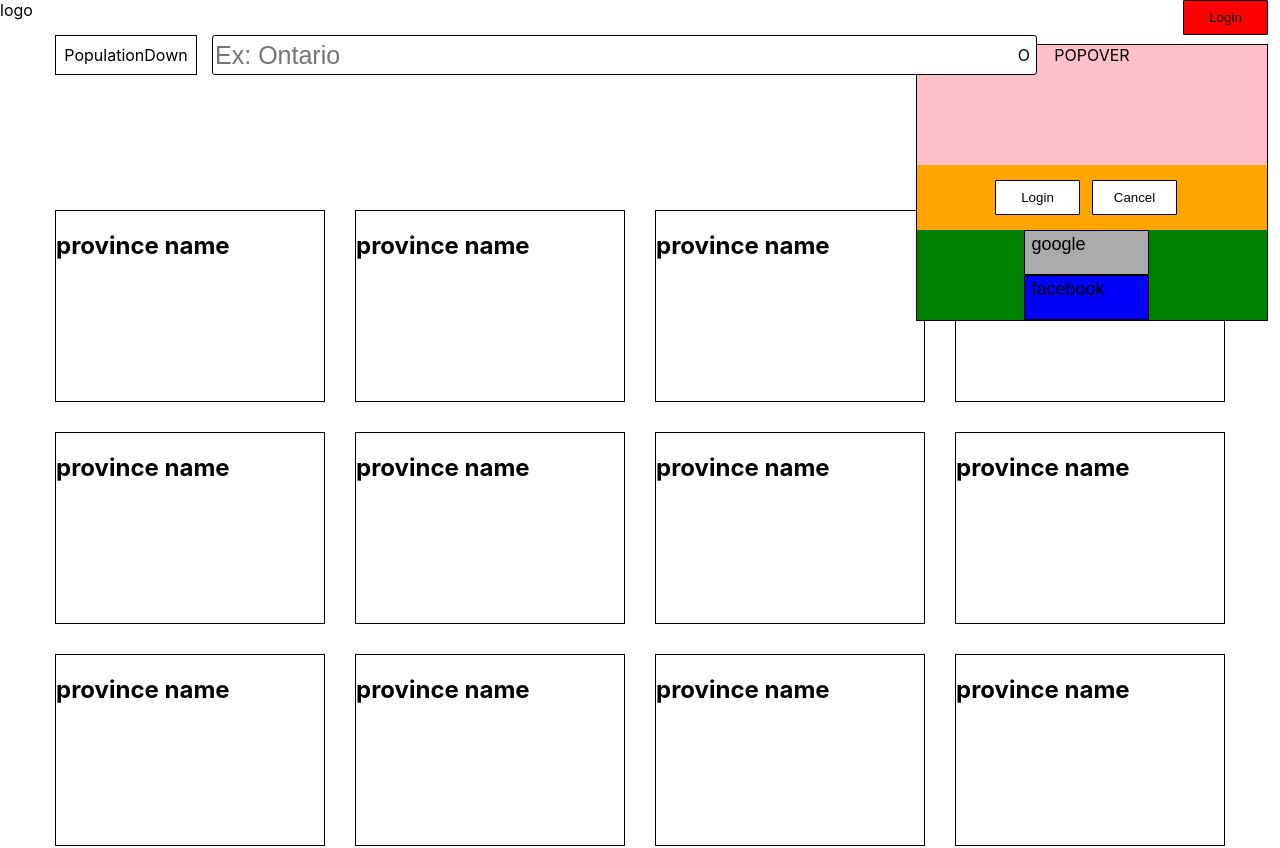
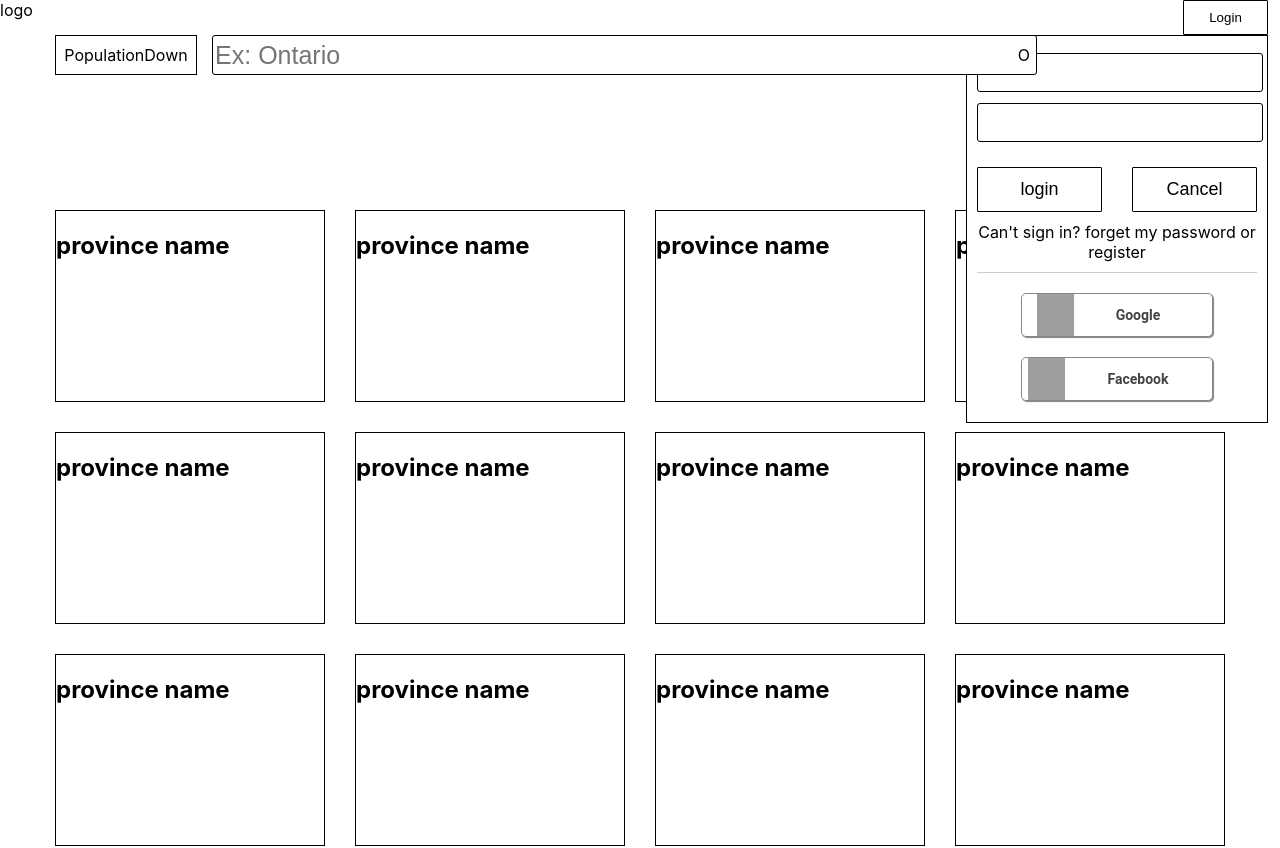
Before and after one commit to leost3/collegecanada, a React (Create React App) app: page / in a window 1280 px wide. Shown: the top 848 px of the page. Built offline with nearby package versions, Linux system fonts and the light colour scheme; grey boxes are pictures that could not be loaded.

Commit message:
header component and login window component ui

```diff
--- a/src/shared/components/UIElements/LoginWindow/LoginWindow.js
+++ b/src/shared/components/UIElements/LoginWindow/LoginWindow.js
@@ -1,24 +1,32 @@
 import React from "react";
 import "./LoginWindow.scss";
 
+import SocialmediaSigninButton from "../../FormComponents/SocialmediaSigninButton";
 import Button from "../../FormComponents/Button";
+import Input from "../../FormComponents/Input";
 
-const LoginWindow = ({ children, closeLogin, authenticateUser }) => {
+const LoginWindow = ({ closeLogin, authenticateUser }) => {
   return (
     <div className="popover">
-      <div className="popover-content">{children}</div>
-      <div className="popover-footer">
-        <Button onClick={authenticateUser}>Login</Button>
-        <Button onClick={closeLogin}>Cancel</Button>
-      </div>
-      <div className="popover-social-media-container">
-        <Button onClick={authenticateUser} socialmedia="google" size="large" />
-        <Button
-          onClick={authenticateUser}
-          socialmedia="facebook"
-          size="large"
-        />
-      </div>
+      <form onSubmit={authenticateUser}>
+        <div className="popover-inputs">
+          <Input height="35" fontSize="25" />
+          <Input height="35" fontSize="25" />
+        </div>
+        <div className="popover-buttons">
+          <Button size="large" type="submit">
+            login
+          </Button>
+          <Button size="large">Cancel</Button>
+        </div>
+        <span className="register">
+          Can't sign in? forget my password or register{" "}
+        </span>
+        <div className="popover-socialmedia">
+          <SocialmediaSigninButton socialmedia="google" />
+          <SocialmediaSigninButton socialmedia="facebook" />
+        </div>
+      </form>
     </div>
   );
 };
--- a/src/shared/components/UIElements/LoginWindow/LoginWindow.scss
+++ b/src/shared/components/UIElements/LoginWindow/LoginWindow.scss
@@ -1,52 +1,39 @@
 .popover {
     position: absolute;
     right: 12px;
-    top: 44px;
-    width: 350px;
-    height: 275px;
+    top: 35px;
+    width: 280px;
     border: 1px solid black;
     display: flex;
     flex-direction: column;
+    background-color: white;
+    padding: 11px 10px;
+    text-align: center;
 
-
-    &_pointer {
-        height: 40px;
-        width: 40px;
-        transform: rotate(45deg);
-        position: absolute;
-        right: 8px;
-        border: 1px solid black;
-        top: 0
+    span.register {
+        display: inline-block;
+        margin-top: 10px;
     }
 
-    &-header {
-        text-align: center;
-        height: 15%;
-        background-color: red;
+    &-inputs {
+        height: 100px;
+        display: flex;
+        flex-direction: column;
+        justify-content: space-around;
     }
 
-    &-content {
-        text-align: center;
-        height: 55%;
-        background-color: pink;
+    &-buttons {
+        margin-top: 20px;
+        display: flex;
+        justify-content: space-between;
     }
 
-    &-footer {
-        // width: 100%;
-        background-color: orange;
-        height: 30%;
-        display: flex;
-        justify-content: center;
-        align-items: center;
-    }
-
-    &-social-media-container {
-        background-color: green;
-        display: flex;
-        flex-direction: column;
-        align-items: center;
-        justify-content: center;
+    &-socialmedia {
+        margin-top: 10px;
+        margin-bottom: 10px;
+        border-top: 1px solid #ccc;
     }
 
 
+
 }
--- a/src/shared/components/header/Header.js
+++ b/src/shared/components/header/Header.js
@@ -14,7 +14,8 @@ const Header = () => {
     setIsLoginOpen(false);
   };
 
-  const authenticateUser = () => {
+  const authenticateUser = e => {
+    e.preventDefault();
     setIsLoginOpen(false);
     console.log("login");
   };
@@ -23,7 +24,8 @@ const Header = () => {
     <div className="main-header">
       <div className="header">
         <span className="logo">logo</span>
-        <Button onClick={toggleLogin} className="login-buton" danger>
+
+        <Button onClick={toggleLogin} className="login-buton">
           Login
         </Button>
         {isLoginOpen && (
--- a/src/shared/components/header/Header.scss
+++ b/src/shared/components/header/Header.scss
@@ -9,14 +9,8 @@
     display: flex;
     flex-direction: row;
     justify-content: space-between;
+
+    &>button {
+        margin-right: 12px;
+    }
 }
-
-.sub-header {
-    width: 100%;
-    height: 35px;
-    background-color: green;
-}
-
-button {
-    margin-right: 12px;
-}
```
